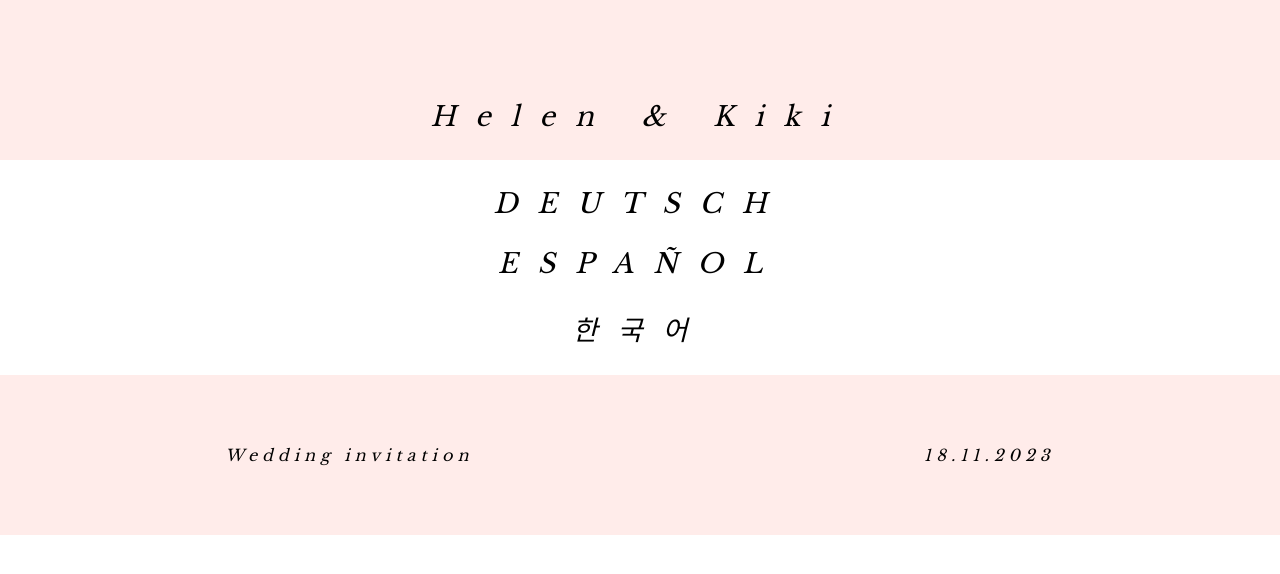
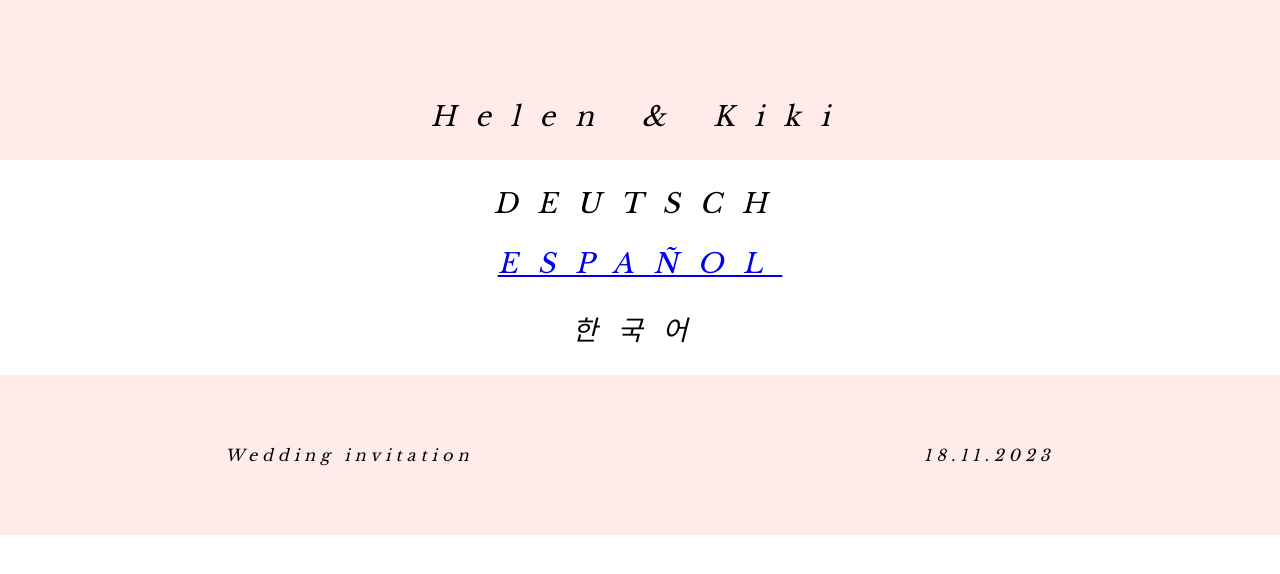
Before and after one commit to AAlejof/HeliKi, a React (Create React App) app in the folder client/: page / in a window 1280 px wide. Shown: the top 574 px of the page. Built offline with nearby package versions, Linux system fonts and the light colour scheme.

Commit message:
"add link to home"

```diff
--- a/client/src/components/Landing/Landing.jsx
+++ b/client/src/components/Landing/Landing.jsx
@@ -6,8 +6,9 @@ const Landing = () => {
     return(
         <>
             <div className={style.landingDiv}>
+
                 <p className={style.pLandingDiv}>DEUTSCH</p>
-                <p className={style.pLandingDiv}>ESPAÑOL</p>
+                <p className={style.pLandingDiv}><Link to='/home'>ESPAÑOL</Link></p>
                 <p className={style.pLandingDiv}>한국어</p>
             </div>
 
```
